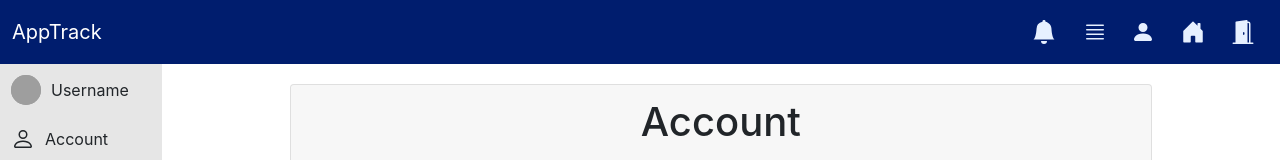
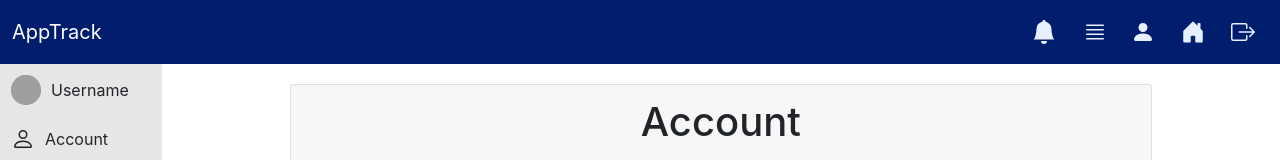
Before and after one commit to akhorana14/AppTrack, a React (Create React App) app in the folder frontend/: page /profile in a window 1280 px wide. Shown: the top 160 px of the page. Built offline with nearby package versions, Linux system fonts and the light colour scheme; grey boxes are pictures that could not be loaded.

Commit message:
changed logout button

```diff
--- a/frontend/src/components/Navbar/Navbar.jsx
+++ b/frontend/src/components/Navbar/Navbar.jsx
@@ -38,7 +38,7 @@ function GetNavbar() {
   const navNotifications = (<Icon.BellFill href="#bell" class="bell">Notification</Icon.BellFill>)
   const navHomeButton = (<Icon.HouseDoorFill href="#home" class="home">Home</Icon.HouseDoorFill>)
   const navProfileButton = (<Icon.PersonFill href="#profile" class="profile">Profile</Icon.PersonFill>)
-  const navLogoutButton = (<Icon.DoorOpenFill class="logout">Logout</Icon.DoorOpenFill>)
+  const navLogoutButton = (<Icon.BoxArrowRight class="logout">Logout</Icon.BoxArrowRight>)
   return (
 
     <Navbar variant="dark" expand="lg" >
```
